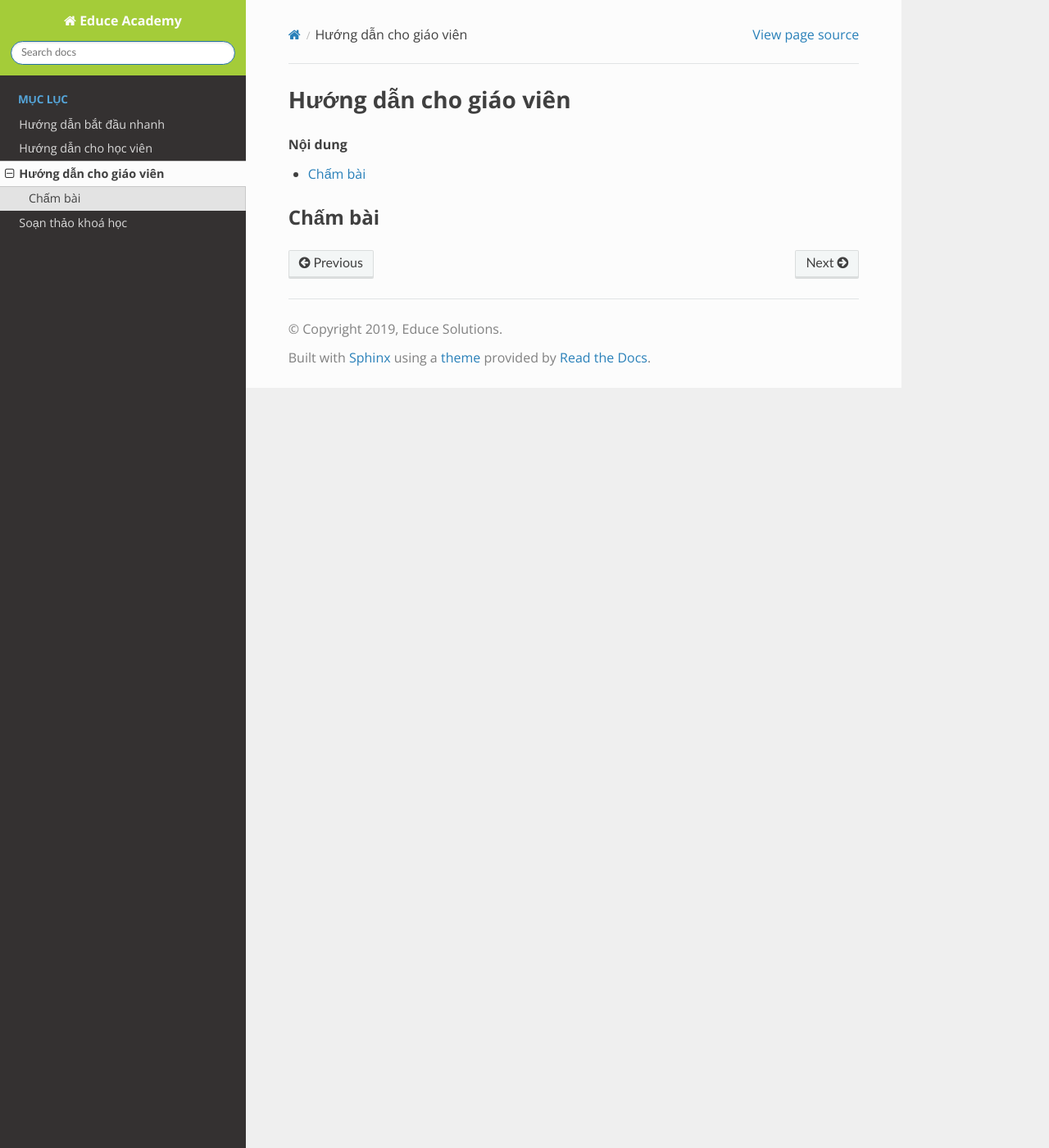
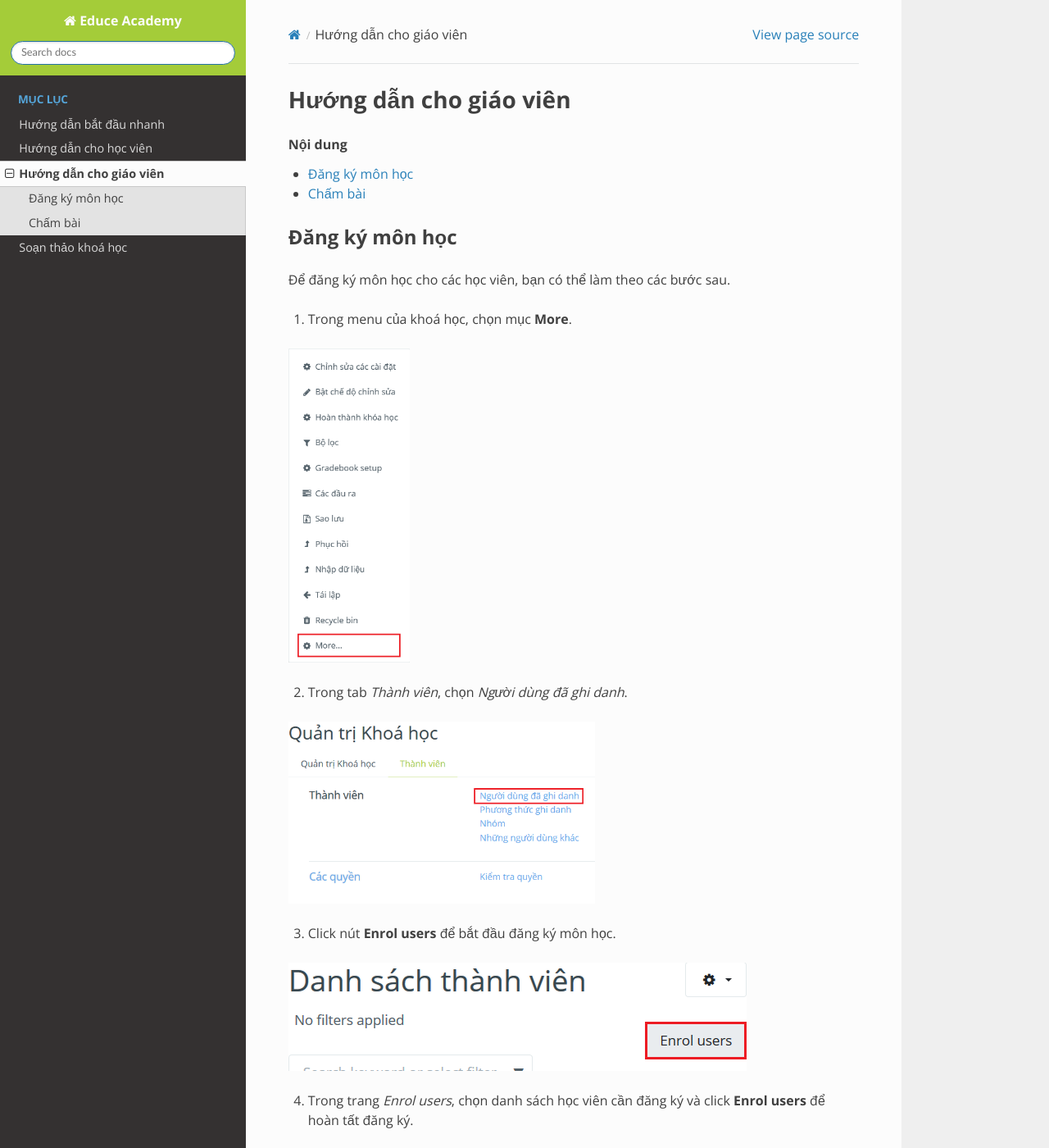
Before and after one commit to EduceSolutions/educe-academy-docs, a Sphinx documentation site: the page built from docs/teaching.rst, in a window 1280 px wide and 1400 px high. Shown: the whole window at 82% size. Built offline with Sphinx 7.4.7 and the Read the Docs theme 2.0.0, drawn with Linux system fonts in a browser that asks for light colours.

Commit message:
teaching

```diff
--- a/docs/teaching.rst
+++ b/docs/teaching.rst
@@ -6,5 +6,29 @@ Hướng dẫn cho giáo viên
 .. contents:: Nội dung
    :local:
 
+Đăng ký môn học
+---------------
+
+Để đăng ký môn học cho các học viên, bạn có thể làm theo các bước sau.
+
+1. Trong menu của khoá học, chọn mục **More**.
+
+.. image:: teaching/more.png
+   :scale: 60%
+
+2. Trong tab *Thành viên*, chọn *Người dùng đã ghi danh*.
+
+.. image:: teaching/users.png
+   :scale: 60%
+
+3. Click nút **Enrol users** để bắt đầu đăng ký môn học.
+
+.. image:: teaching/enroll.png
+
+4. Trong trang *Enrol users*, chọn danh sách học viên cần đăng ký và click **Enrol users** để hoàn tất đăng ký.
+
+.. image:: teaching/enroll-page.png
+   :scale: 50%
+
 Chấm bài
 --------
```
Also changed, not shown: docs/teaching/enroll-page.png (added), docs/teaching/enroll.png (added), docs/teaching/more.png (added), docs/teaching/users.png (added).
